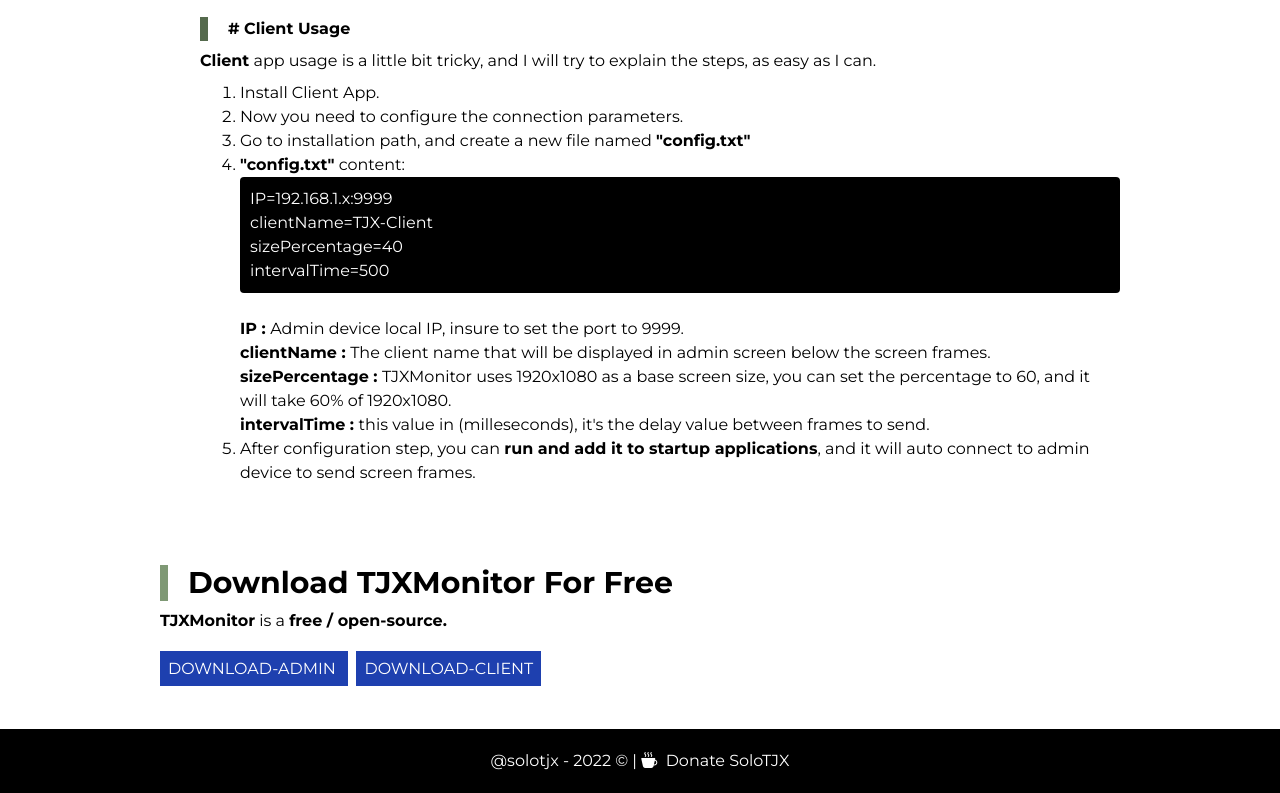
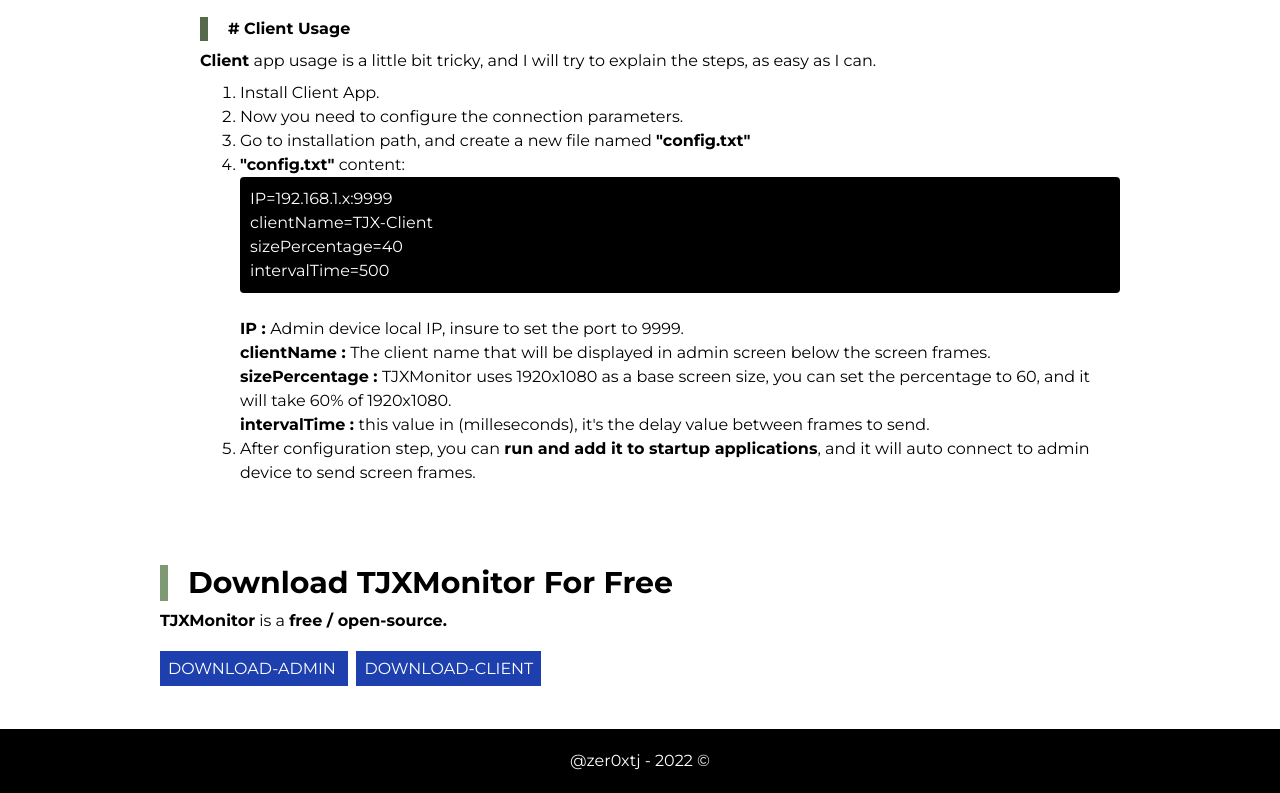
Before and after one commit to Zer0xTJ/TJXMonitor, a plain HTML site: page index.html in a window 1280 px wide. Shown: the part 1071-1864 px from the top of the page. Drawn offline with nearby package versions, Linux system fonts and the light colour scheme.

Commit message:
Update index.html

```diff
--- a/index.html
+++ b/index.html
@@ -58,12 +58,12 @@
                 <i class="bi bi-download">&nbsp</i>
                 Download
             </a>
-            <span>&nbsp;</span>
+           <!-- <span>&nbsp;</span>
             <a class="bg-red-500 p-2 font-weight hover:bg-red-800" href="https://www.buymeacoffee.com/solo.tjx"
                 target="_blank">
                 <i class="bi bi-cup-hot-fill">&nbsp</i>
                 Donate
-            </a>
+            </a> -->
         </div>
     </nav>
     <center>
@@ -157,12 +157,7 @@
     </section>
     <section id="footer" class="bg-black text-white p-5">
         <center>
-            <a href="https://twitter.com/solotjx" target="_blank">@solotjx</a> - 2022 &copy;
-            <span> | </span>
-            <a href="https://www.buymeacoffee.com/solo.tjx" target="_blank">
-                <i class="bi bi-cup-hot-fill">&nbsp</i>
-                Donate SoloTJX
-            </a>
+            <a href="https://twitter.com/solotjx" target="_blank">@zer0xtj</a> - 2022 &copy;
         </center>
     </section>
 </body>
```
